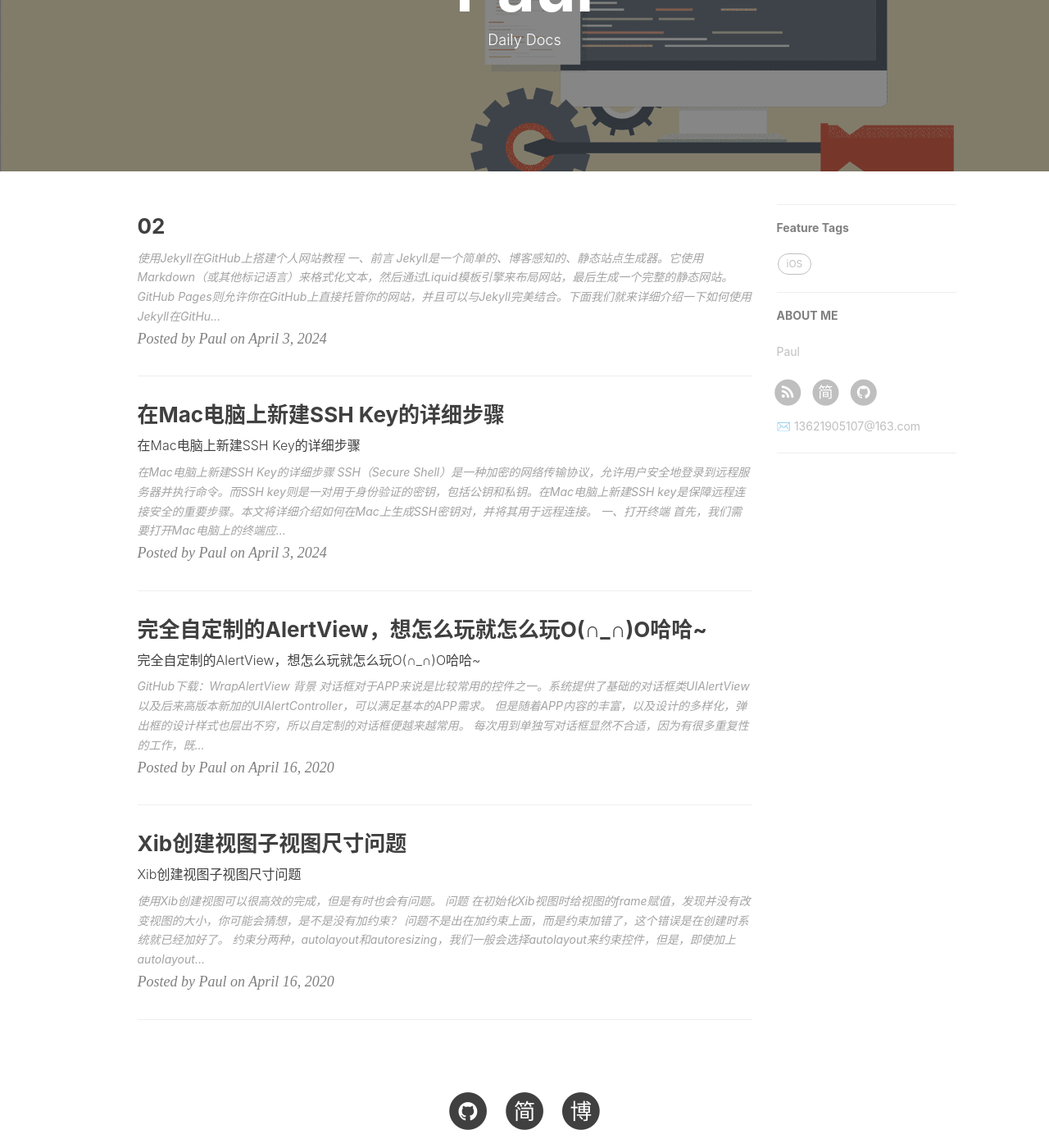
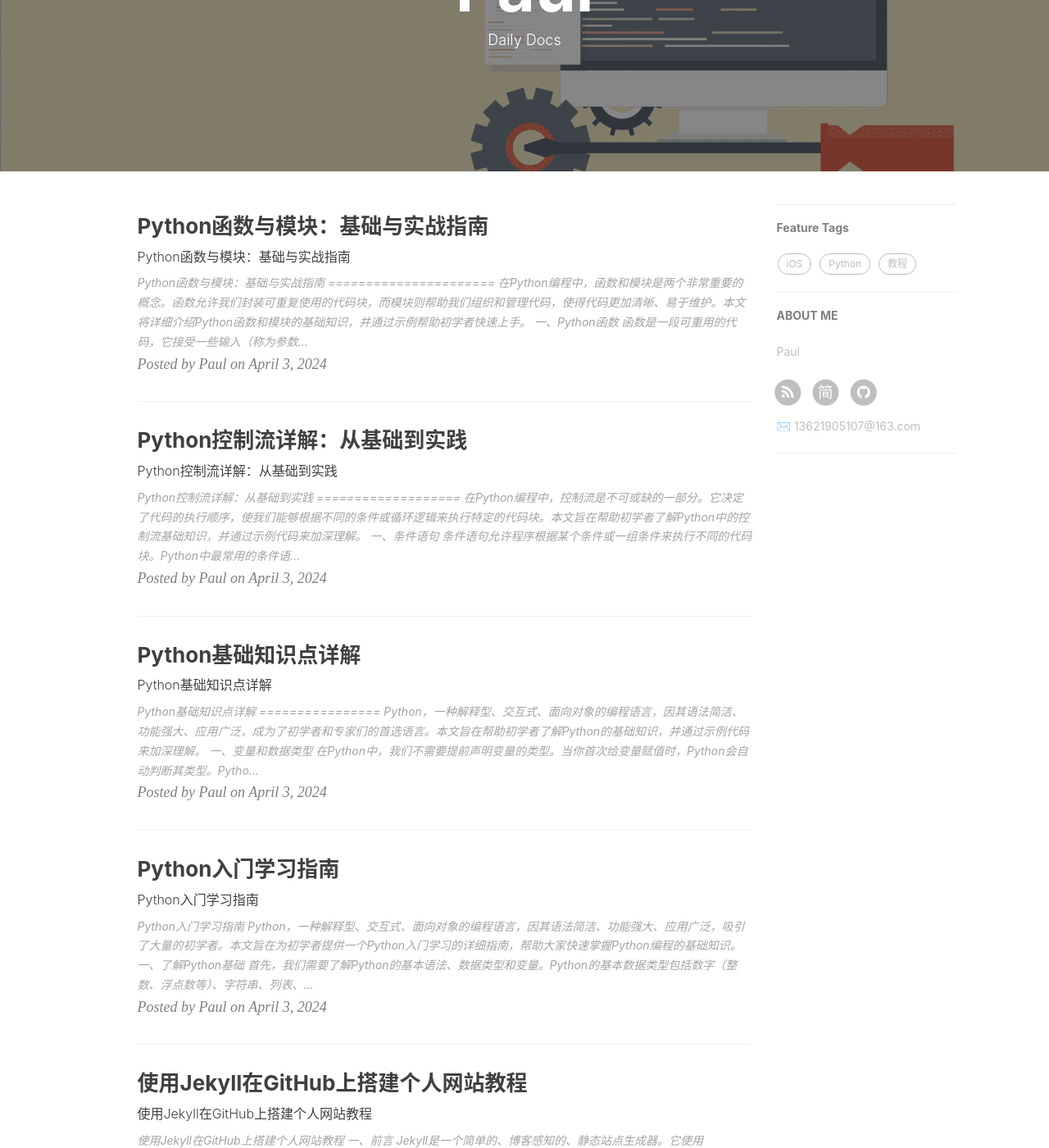
Before and after one commit to BuddyLiu/docs, a Jekyll site: the page built from index.html, in a window 1280 px wide and 1400 px high, scrolled down 209 px. Shown: the whole window at 82% size. Built offline with Jekyll 4.4.1, drawn with Linux system fonts in a browser that asks for light colours; nearby versions of some CDN libraries; the list of posts is cut into pages by our own code; comment, search, counter and statistics services are not loaded.

Commit message:
no message

````diff
--- a/_posts/2024-04-03-02.md
+++ b/_posts/2024-04-03-02.md
@@ -1,3 +1,16 @@
+---
+layout:     post
+title:      使用Jekyll在GitHub上搭建个人网站教程
+subtitle:   使用Jekyll在GitHub上搭建个人网站教程
+date:       2024-04-03
+author:     Paul
+header-img: img/post-bg-debug.png
+catalog: true
+tags:
+- Github
+- Jekyll
+---
+
 **使用Jekyll在GitHub上搭建个人网站教程**
 
 **一、前言**
--- /dev/null
+++ b/_posts/2024-04-03-03.md
@@ -0,0 +1,113 @@
+---
+layout:     post
+title:      Python入门学习指南
+subtitle:   Python入门学习指南
+date:       2024-04-03
+author:     Paul
+header-img: img/post-bg-debug.png
+catalog: true
+tags:
+- Python
+- 教程
+---
+
+## Python入门学习指南
+
+Python，一种解释型、交互式、面向对象的编程语言，因其语法简洁、功能强大、应用广泛，吸引了大量的初学者。本文旨在为初学者提供一个Python入门学习的详细指南，帮助大家快速掌握Python编程的基础知识。
+
+### 一、了解Python基础
+
+首先，我们需要了解Python的基本语法、数据类型和变量。Python的基本数据类型包括数字（整数、浮点数等）、字符串、列表、元组、字典等。变量是存储数据的容器，Python中的变量不需要预先声明类型，直接赋值即可。
+
+**示例**：
+
+
+```python
+# 定义变量
+x = 10
+y = 3.14
+name = "Alice"
+
+# 列表
+my_list = [1, 2, 3, 4, 5]
+
+# 字典
+my_dict = {"name": "Bob", "age": 25}
+```
+### 二、学习Python控制流
+
+Python中的控制流主要包括条件语句（if...elif...else）和循环语句（for, while）。这些语句使我们能够根据不同的条件执行不同的代码块，或者重复执行某段代码。
+
+**示例**：
+
+
+```python
+# 条件语句
+x = 10
+if x > 5:
+    print("x is greater than 5")
+elif x == 5:
+    print("x is equal to 5")
+else:
+    print("x is less than 5")
+
+# 循环语句
+for i in range(5):
+    print(i)
+```
+
+### 三、掌握Python函数和模块
+
+函数是Python中组织代码的基本单位，它允许我们定义可重复使用的代码块。模块则是包含Python定义和语句的文件，模块里包含函数、类和变量。使用模块可以方便我们复用代码，提高开发效率。
+
+**示例**：
+
+
+```python
+# 定义一个函数
+def greet(name):
+    print("Hello, " + name + "!")
+
+# 调用函数
+greet("Alice")
+
+# 导入模块
+import math
+print(math.sqrt(16))  # 输出4.0
+```
+
+### 四、学习Python面向对象编程
+
+面向对象编程（OOP）是Python的一个重要特性。在OOP中，我们定义类（class）来描述具有相同属性和方法的对象。类是对象的蓝图或模板，而对象是类的实例。
+
+**示例**：
+
+
+```python
+# 定义一个类
+class Dog:
+    def __init__(self, name, age):
+        self.name = name
+        self.age = age
+
+    def bark(self):
+        print(self.name + " is barking!")
+
+# 创建类的实例（对象）
+my_dog = Dog("Buddy", 3)
+
+# 调用对象的方法
+my_dog.bark()  # 输出 "Buddy is barking!"
+```
+### 五、实践项目，巩固学习
+
+学习编程最重要的是实践。当你掌握了上述基础知识后，可以尝试编写一些简单的项目来巩固学习，比如编写一个计算器、一个网页爬虫或者一个简单的游戏等。
+
+### 六、学习资源推荐
+
+* 官方文档：Python的官方文档是学习的最佳资源，详细且全面。
+* 教程网站：如菜鸟教程、慕课网等都提供了丰富的Python学习教程。
+* 书籍：推荐《Python Crash Course》等入门书籍。
+* 社区和论坛：如Stack Overflow、知乎等都是解决编程问题的好去处。
+
+通过本文的指引，相信你已经对Python入门学习有了清晰的认识。记住，学习编程需要耐心和毅力，不断实践才能掌握。祝你在Python学习的道路上越走越远！
--- /dev/null
+++ b/_posts/2024-04-03-04.md
@@ -0,0 +1,164 @@
+---
+layout:     post
+title:      Python基础知识点详解
+subtitle:   Python基础知识点详解
+date:       2024-04-03
+author:     Paul
+header-img: img/post-bg-debug.png
+catalog: true
+tags:
+- Python
+- 教程
+---
+
+## Python基础知识点详解
+================
+
+Python，一种解释型、交互式、面向对象的编程语言，因其语法简洁、功能强大、应用广泛，成为了初学者和专家们的首选语言。本文旨在帮助初学者了解Python的基础知识，并通过示例代码来加深理解。
+
+### 一、变量和数据类型
+----------
+
+在Python中，我们不需要提前声明变量的类型。当你首次给变量赋值时，Python会自动判断其类型。Python的主要数据类型包括：整数、浮点数、字符串、布尔值、列表、元组、字典和集合。
+
+**示例**：
+
+
+```python
+# 整数
+a = 10
+
+# 浮点数
+b = 3.14
+
+# 字符串
+c = "Hello, World!"
+
+# 布尔值
+d = True
+
+# 列表
+e = [1, 2, 3, 4, 5]
+
+# 元组
+f = (1, 2, 3)
+
+# 字典
+g = {"name": "Alice", "age": 25}
+
+# 集合
+h = {1, 2, 3}
+```
+### 二、运算符
+------
+
+Python支持多种运算符，包括算术运算符、比较运算符、赋值运算符、逻辑运算符等。
+
+**示例**：
+
+
+```python
+# 算术运算符
+x = 5
+y = 3
+print(x + y)  # 输出8
+print(x - y)  # 输出2
+print(x * y)  # 输出15
+print(x / y)  # 输出1.6666666666666667
+print(x % y)  # 输出2
+
+# 比较运算符
+print(x > y)  # 输出True
+print(x < y)  # 输出False
+
+# 逻辑运算符
+print(x > 2 and y < 4)  # 输出True
+print(x > 2 or y < 1)  # 输出True
+```
+### 三、条件语句
+------
+
+条件语句允许程序根据某些条件来执行不同的代码块。Python中的条件语句主要有if语句，以及更复杂的if-elif-else语句。
+
+**示例**：
+
+
+```python
+x = 10
+
+if x > 5:
+    print("x is greater than 5")
+elif x == 5:
+    print("x is equal to 5")
+else:
+    print("x is less than 5")
+```
+### 四、循环语句
+------
+
+循环语句允许程序重复执行某段代码，直到满足某个条件为止。Python中的循环语句主要有for循环和while循环。
+
+**示例**：
+
+
+```python
+# for循环
+for i in range(5):
+    print(i)
+
+# while循环
+i = 0
+while i < 5:
+    print(i)
+    i += 1
+```
+### 五、函数
+----
+
+函数是Python中组织代码的基本单位，它允许我们定义可重复使用的代码块。
+
+**示例**：
+
+
+```python
+def greet(name):
+    print("Hello, " + name + "!")
+
+greet("Alice")  # 输出 "Hello, Alice!"
+```
+### 六、模块和包
+-------
+
+模块是包含Python定义和语句的文件，模块里包含函数、类和变量。使用模块可以方便我们复用代码，提高开发效率。包则是模块的集合，用于组织相关的模块。
+
+**示例**：
+
+你可以通过`import`关键字来导入模块，并使用`.`来访问模块中的函数或变量。
+
+
+```python
+import math
+print(math.sqrt(16))  # 输出4.0
+```
+### 七、面向对象编程
+--------
+
+面向对象编程（OOP）是Python的一个重要特性。在OOP中，我们定义类（class）来描述具有相同属性和方法的对象。类是对象的蓝图或模板，而对象是类的实例。
+
+**示例**：
+
+
+```python
+class Dog:
+    def __init__(self, name, age):
+        self.name = name
+        self.age = age
+
+    def bark(self):
+        print(self.name + " is barking!")
+
+my_dog = Dog("Buddy", 3)
+my_dog.bark()  # 输出 "Buddy is barking!"
+```
+
+以上只是Python基础知识的一部分，要真正掌握Python，还需要学习更多高级特性，如异常处理、文件操作、多线程、网络编程等。不过，只要你有足够的热情和耐心，相信你一定能学好Python，并创造出属于你的精彩世界。
--- /dev/null
+++ b/_posts/2024-04-03-05.md
@@ -0,0 +1,151 @@
+---
+layout:     post
+title:      Python控制流详解：从基础到实践
+subtitle:   Python控制流详解：从基础到实践
+date:       2024-04-03
+author:     Paul
+header-img: img/post-bg-debug.png
+catalog: true
+tags:
+- Python
+- 教程
+---
+
+# Python控制流详解：从基础到实践
+===================
+
+在Python编程中，控制流是不可或缺的一部分。它决定了代码的执行顺序，使我们能够根据不同的条件或循环逻辑来执行特定的代码块。本文旨在帮助初学者了解Python中的控制流基础知识，并通过示例代码来加深理解。
+
+## 一、条件语句
+------
+
+条件语句允许程序根据某个条件或一组条件来执行不同的代码块。Python中最常用的条件语句是`if`语句，以及更复杂的`if-elif-else`语句。
+
+### 1.1 if语句
+
+`if`语句用于测试某个条件，如果该条件为真（True），则执行相应的代码块。
+
+**示例**：
+
+
+```python
+x = 10
+
+if x > 5:
+    print("x 大于 5")
+```
+### 1.2 if-elif-else语句
+
+`if-elif-else`语句用于测试多个条件，并根据第一个为真的条件执行相应的代码块。如果没有条件为真，则执行`else`部分的代码。
+
+**示例**：
+
+
+```python
+x = 3
+
+if x > 5:
+    print("x 大于 5")
+elif x == 5:
+    print("x 等于 5")
+else:
+    print("x 小于 5")
+```
+## 二、循环语句
+------
+
+循环语句允许程序重复执行某段代码，直到满足某个条件为止。Python中的循环语句主要有`for`循环和`while`循环。
+
+### 2.1 for循环
+
+`for`循环用于遍历序列（如列表、元组或字符串）或其他可迭代对象，并对每个元素执行相同的操作。
+
+**示例**：
+
+
+```python
+fruits = ["apple", "banana", "cherry"]
+
+for fruit in fruits:
+    print(fruit)
+```
+### 2.2 while循环
+
+`while`循环会在给定条件为真时重复执行代码块。条件在每次循环迭代开始时检查。
+
+**示例**：
+
+
+```python
+count = 0
+
+while count < 5:
+    print(count)
+    count += 1
+```
+## 三、嵌套控制流
+-------
+
+在Python中，你可以在一个控制流语句内部使用另一个控制流语句，这称为嵌套控制流。
+
+**示例**：
+
+
+```python
+for i in range(3):
+    if i % 2 == 0:
+        print(i, "是偶数")
+    else:
+        print(i, "是奇数")
+```
+四、控制流相关函数和语句
+-----------
+
+除了基本的`if`、`elif`、`else`、`for`和`while`之外，Python还提供了一些与控制流相关的函数和语句。
+
+### 4.1 break语句
+
+`break`语句用于在循环中立即退出循环。当`break`语句执行时，循环体中的剩余语句将不会被执行，并且控制流将跳转到循环之后的下一条语句。
+
+**示例**：
+
+
+```python
+for i in range(10):
+    if i == 5:
+        break
+    print(i)
+```
+### 4.2 continue语句
+
+`continue`语句用于跳过当前循环的剩余部分，并立即开始下一次循环。
+
+**示例**：
+
+
+```python
+for i in range(10):
+    if i % 2 == 0:
+        continue
+    print(i)
+```
+### 4.3 pass语句
+
+`pass`语句是一个空操作——当它被执行时，什么都不会发生。它用于在语法上需要一个语句，但程序不需要任何操作时。
+
+**示例**：
+
+
+```python
+for i in range(5):
+    pass  # 这里什么都不会发生
+```
+五、实践应用
+------
+
+学习控制流最好的方式是通过实践。你可以尝试编写一些简单的程序，如猜数字游戏、计算斐波那契数列、遍历文件夹中的文件等，来巩固你的控制流知识。
+
+六、总结
+----
+
+控制流是Python编程的核心概念之一，它允许我们根据条件或循环逻辑来组织代码的执行。通过掌握条件语句和循环语句，以及相关的函数和语句，你可以编写出更加灵活和强大的Python程序。不断实践和探索，你会逐渐掌握Python控制流的精髓。
--- /dev/null
+++ b/_posts/2024-04-03-06.md
@@ -0,0 +1,142 @@
+---
+layout:     post
+title:      Python函数与模块：基础与实战指南
+subtitle:   Python函数与模块：基础与实战指南
+date:       2024-04-03
+author:     Paul
+header-img: img/post-bg-debug.png
+catalog: true
+tags:
+- Python
+- 教程
+---
+
+# Python函数与模块：基础与实战指南
+======================
+
+在Python编程中，函数和模块是两个非常重要的概念。函数允许我们封装可重复使用的代码块，而模块则帮助我们组织和管理代码，使得代码更加清晰、易于维护。本文将详细介绍Python函数和模块的基础知识，并通过示例帮助初学者快速上手。
+
+## 一、Python函数
+-------
+
+函数是一段可重用的代码，它接受一些输入（称为参数），执行一系列操作，然后返回一些输出。在Python中，你可以使用`def`关键字来定义函数。
+
+### 1.1 函数定义
+
+函数的基本语法如下：
+
+
+```python
+def function_name(parameters):
+    """docstring"""
+    # 函数体
+    return output
+```
+* `function_name` 是函数的名称，它应该简洁明了地描述函数的功能。
+* `parameters` 是函数的参数，它们是函数接受的输入。
+* `docstring` 是对函数功能的简短描述，可以使用三引号(`"""`)来编写多行文档字符串。
+* `return` 语句用于返回函数的输出。
+
+### 1.2 函数调用
+
+定义了函数之后，你可以通过函数名加括号的方式来调用它，并传递相应的参数。
+
+
+```python
+def greet(name):
+    return "Hello, " + name + "!"
+
+print(greet("Alice"))  # 输出 "Hello, Alice!"
+```
+### 1.3 局部变量与全局变量
+
+在函数内部定义的变量是局部变量，它们只在函数内部可见。而在函数外部定义的变量是全局变量，它们在整个程序中都是可见的。
+
+
+```python
+x = 10  # 全局变量
+
+def test():
+    x = 5  # 局部变量
+    print(x)  # 输出 5
+
+test()
+print(x)  # 输出 10
+```
+## 二、Python模块
+-------
+
+模块是一个包含Python定义和语句的文件，文件名以`.py`为后缀。模块可以定义函数、类和变量，它们可以被其他程序导入并使用。
+
+### 2.1 创建模块
+
+创建一个模块非常简单，你只需要编写一个`.py`文件，并在其中定义你需要的函数、类和变量。
+
+例如，我们创建一个名为`my_module.py`的模块，并在其中定义一个函数：
+
+
+```python
+# my_module.py
+
+def add_numbers(x, y):
+    return x + y
+```
+### 2.2 导入模块
+
+在Python中，你可以使用`import`关键字来导入模块。一旦模块被导入，你就可以使用模块名加点号的方式来访问模块中的函数、类和变量。
+
+
+```python
+import my_module
+
+result = my_module.add_numbers(3, 4)
+print(result)  # 输出 7
+```
+### 2.3 导入模块中的特定函数或变量
+
+如果你只需要使用模块中的某个函数或变量，你可以使用`from ... import ...`语法来只导入需要的部分。
+
+
+```python
+from my_module import add_numbers
+
+result = add_numbers(3, 4)
+print(result)  # 输出 7
+```
+### 2.4 模块搜索路径
+
+当你尝试导入一个模块时，Python解释器会在一些特定的目录（称为模块搜索路径）中查找该模块。这些目录包括当前目录、PYTHONPATH环境变量中列出的目录以及安装Python时设置的默认目录。
+
+## 三、实战应用
+------
+
+现在，让我们通过一个简单的实战应用来巩固一下所学的内容。假设我们要编写一个程序来计算一个数字列表中所有数字的总和。我们可以将计算总和的功能封装在一个函数中，并将这个函数放在一个模块中。
+
+首先，我们创建一个名为`math_operations.py`的模块，并在其中定义一个计算总和的函数：
+
+
+```python
+# math_operations.py
+
+def sum_numbers(numbers):
+    total = 0
+    for num in numbers:
+        total += num
+    return total
+```
+然后，在另一个Python脚本中，我们导入这个模块并调用函数来计算数字列表的总和：
+
+
+```python
+import math_operations
+
+numbers = [1, 2, 3, 4, 5]
+total = math_operations.sum_numbers(numbers)
+print("Total:", total)  # 输出 Total: 15
+```
+通过这个实战应用，你可以看到函数和模块如何协同工作，使得代码更加清晰、易于维护和重用。
+
+## 四、总结
+----
+
+函数和模块是Python编程中非常重要的概念。函数允许我们封装可重用的代码块，而模块则帮助我们组织和管理代码。通过学习和实践这些概念
````
